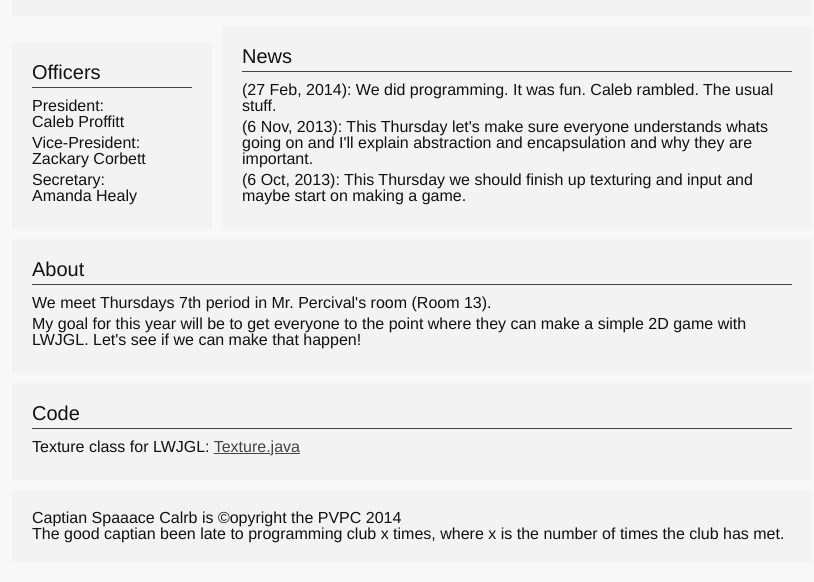
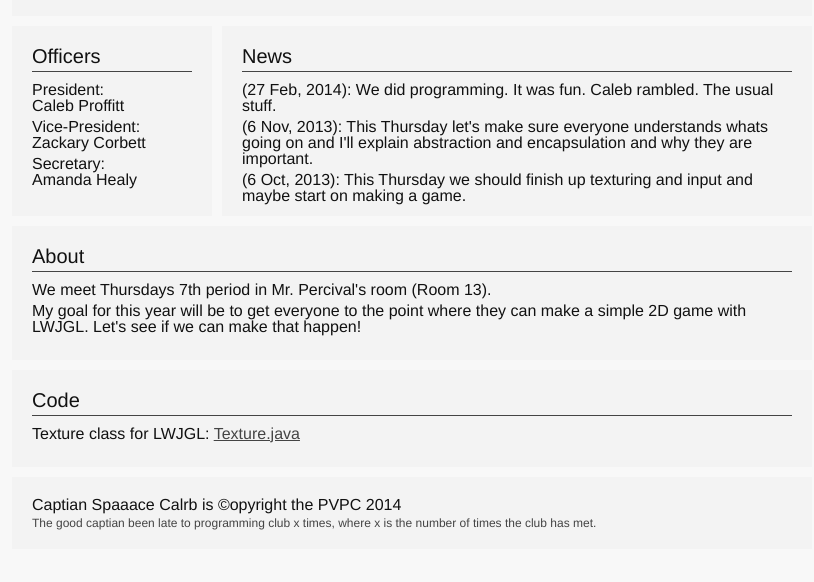
Before and after one commit to PineViewProgrammingClub/mainsite, a plain HTML site: page post/index.html in a window 1280 px wide. Shown: the part 66-648 px from the top of the page, without its empty margins (228-1042 px from the left). Drawn offline with Linux system fonts and the light colour scheme.

Commit message:
Fixed visual bugs

```diff
--- a/post/css/index.css
+++ b/post/css/index.css
@@ -28,8 +28,8 @@ a:active {
 #wrapper header,
 #wrapper section,
 #wrapper footer {
+  padding: 20px;
   background: #f3f3f3;
-  padding: 20px;
   margin-top: 10px;
   -webkit-box-sizing: border-box;
   -moz-box-sizing: border-box;
@@ -58,9 +58,11 @@ font-family
 #wrapper #top {
   clear: both;
   margin-bottom: 10px;
+  height: 200px;
 }
 #wrapper #top section {
-  display: inline-block;
+  float: left;
+  height: 190px;
 }
 #wrapper #top section#officers {
   width: 200px;
@@ -69,3 +71,8 @@ font-family
 #wrapper #top section#news {
   width: 590px;
 }
+#wrapper .late {
+  margin-top: 4px;
+  font-size: 0.75em;
+  color: #444;
+}
```
Also changed, not shown: 1 other file.
